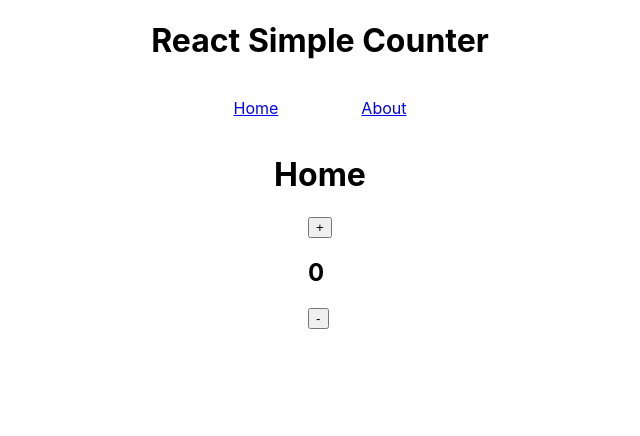
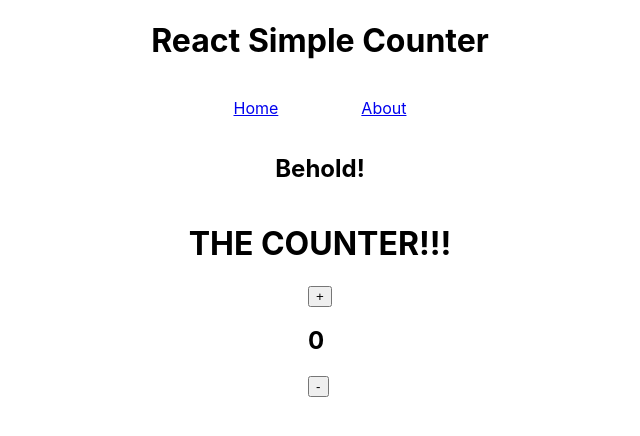
Before and after one commit to DeletedC/React-Simple-Counter, a React (Create React App) app: page / in a window 1280 px wide. Shown: the top 436 px of the page, without its empty margins (320-960 px from the left). Built offline with nearby package versions, Linux system fonts and the light colour scheme.

Commit message:
Moved Counter to the Home component

```diff
--- a/src/App.js
+++ b/src/App.js
@@ -15,7 +15,6 @@ function App() {
           <Route index element={<Home />} />
           <Route path="/about" element={<About />} />
         </Routes>
-        <Counter />
       </div>
     </BrowserRouter>
   );
--- a/src/pages/Home.js
+++ b/src/pages/Home.js
@@ -1,6 +1,12 @@
+import Counter from '../components/Counter';
+
 const Home = () => {
     return (
-           <h1>Home</h1>
+        <>
+           <h2>Behold!</h2>
+           <h1>THE COUNTER!!!</h1>
+           <Counter />
+        </>
     )
 }
 
```
